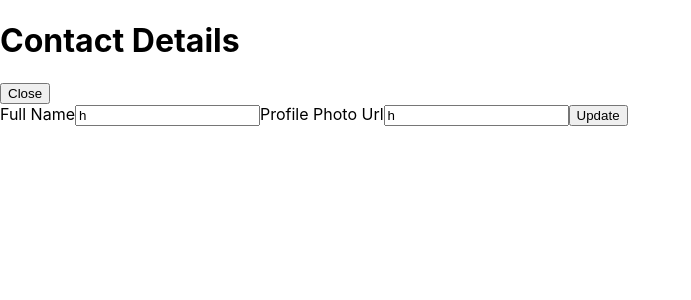
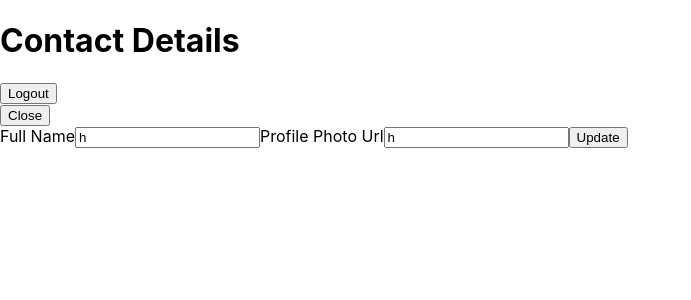
Before and after one commit to Maneesh1007/expense, a React (Create React App) app: page /profile in a window 1280 px wide. Shown: the top 300 px of the page, without its empty margins (0-691 px from the left). Built offline with nearby package versions, Linux system fonts and the light colour scheme; no server answers.

Commit message:
adding logout

```diff
--- a/src/pages/CompleteProfile.js
+++ b/src/pages/CompleteProfile.js
@@ -1,11 +1,13 @@
 import { useContext, useRef, useEffect, useState } from "react";
 import AuthContext from "../store/AuthContext";
+import { useHistory } from "react-router-dom";
 
 const CompleteProfile = () => {
   const Authctx = useContext(AuthContext);
   const nameRef = useRef("");
   const profilePhotoRef = useRef("");
   const [profileData, setProfileData] = useState({});
+  const history = useHistory("");
 
   useEffect(() => {
     const fetchProfileData = async () => {
@@ -22,8 +24,13 @@ const CompleteProfile = () => {
         }
       );
 
+      if (!response.ok) {
+        console.log("Error fetching profile data");
+        return;
+      }
+
       const data = await response.json();
-      console.log(data.displayName);
+      console.log(data);
       setProfileData(data); // Set the profile data in the state
     };
 
@@ -52,10 +59,17 @@ const CompleteProfile = () => {
 
     const data = await response.json();
   };
+  const logoutHandler = () => {
+    Authctx.logout();
+    history.replace("/");
+  };
   return (
     <>
       <div className="justify-content-center">
         <h1>Contact Details</h1>
+        <div className="justify-content-end">
+          <button onClick={logoutHandler}>Logout</button>
+        </div>
         <button>Close</button>
       </div>
       <form onSubmit={submitHandler}>
```
